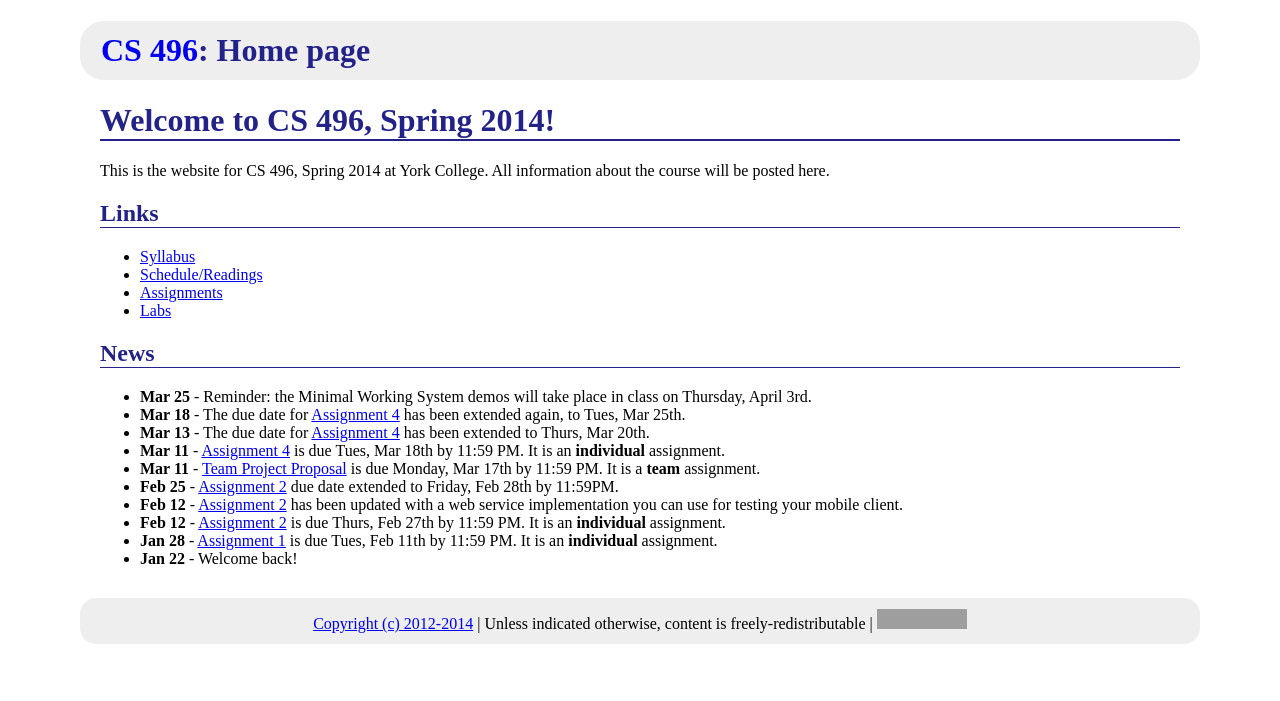
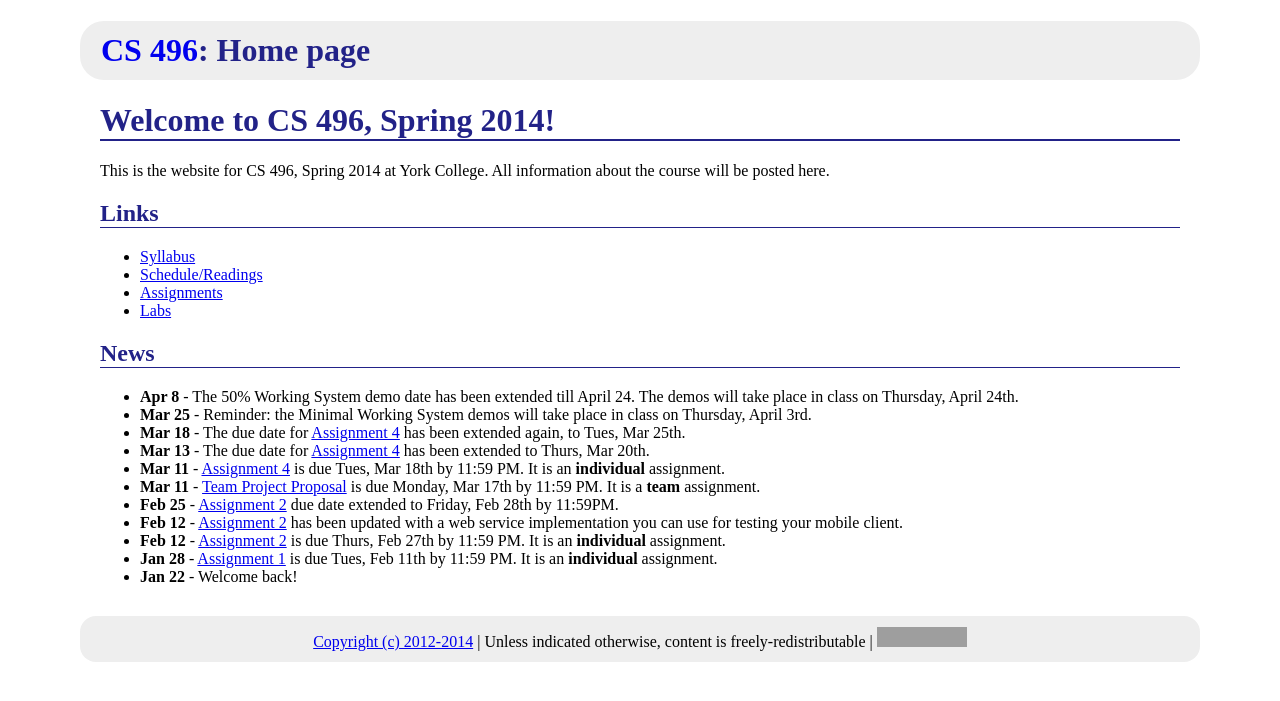
Before and after one commit to ycpcs/cs496-spring2014, a Jekyll site: the page built from index.md, in a window 1280 px wide. Shown: the top 701 px of the page. Built offline with Jekyll 4.4.1, drawn with Linux system fonts in a browser that asks for light colours; Markdown is read by kramdown in place of the engine named in the settings; grey boxes are pictures that could not be loaded.

Commit message:
extend 50% working system date
extend 50% working system demo date till Apr 24

```diff
--- a/index.md
+++ b/index.md
@@ -17,6 +17,7 @@ All information about the course will be posted here.
 
 ## News
 
+* **Apr 8** - The 50% Working System demo date has been extended till April 24. The demos will take place in class on Thursday, April 24th.
 * **Mar 25** - Reminder: the Minimal Working System demos will take place in class on Thursday, April 3rd.
 * **Mar 18** - The due date for [Assignment 4](assign/assign04.html) has been extended again, to Tues, Mar 25th.
 * **Mar 13** - The due date for [Assignment 4](assign/assign04.html) has been extended to Thurs, Mar 20th.
```
Also changed, not shown: assign/index.md (+1 -1 lines).
